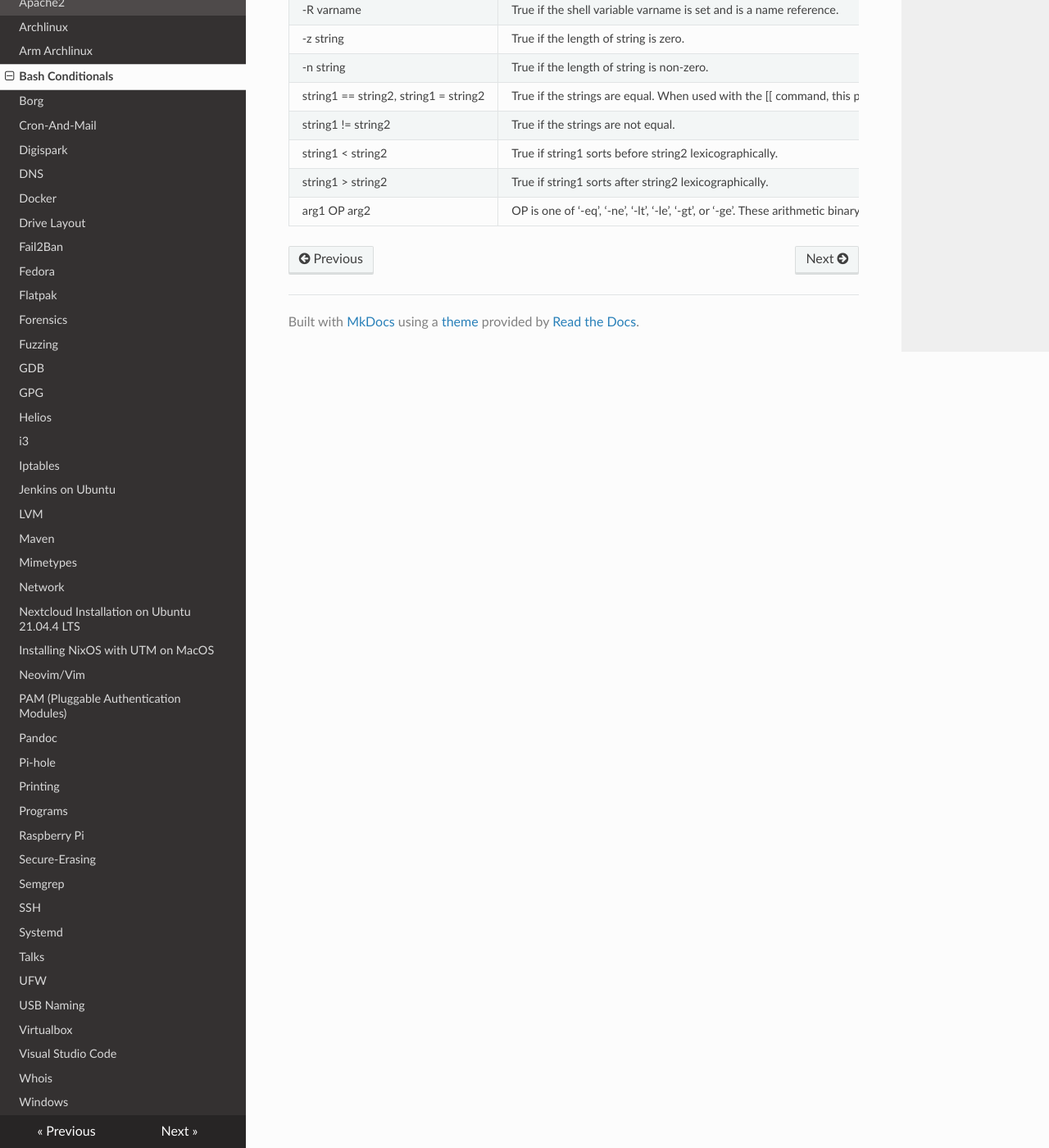
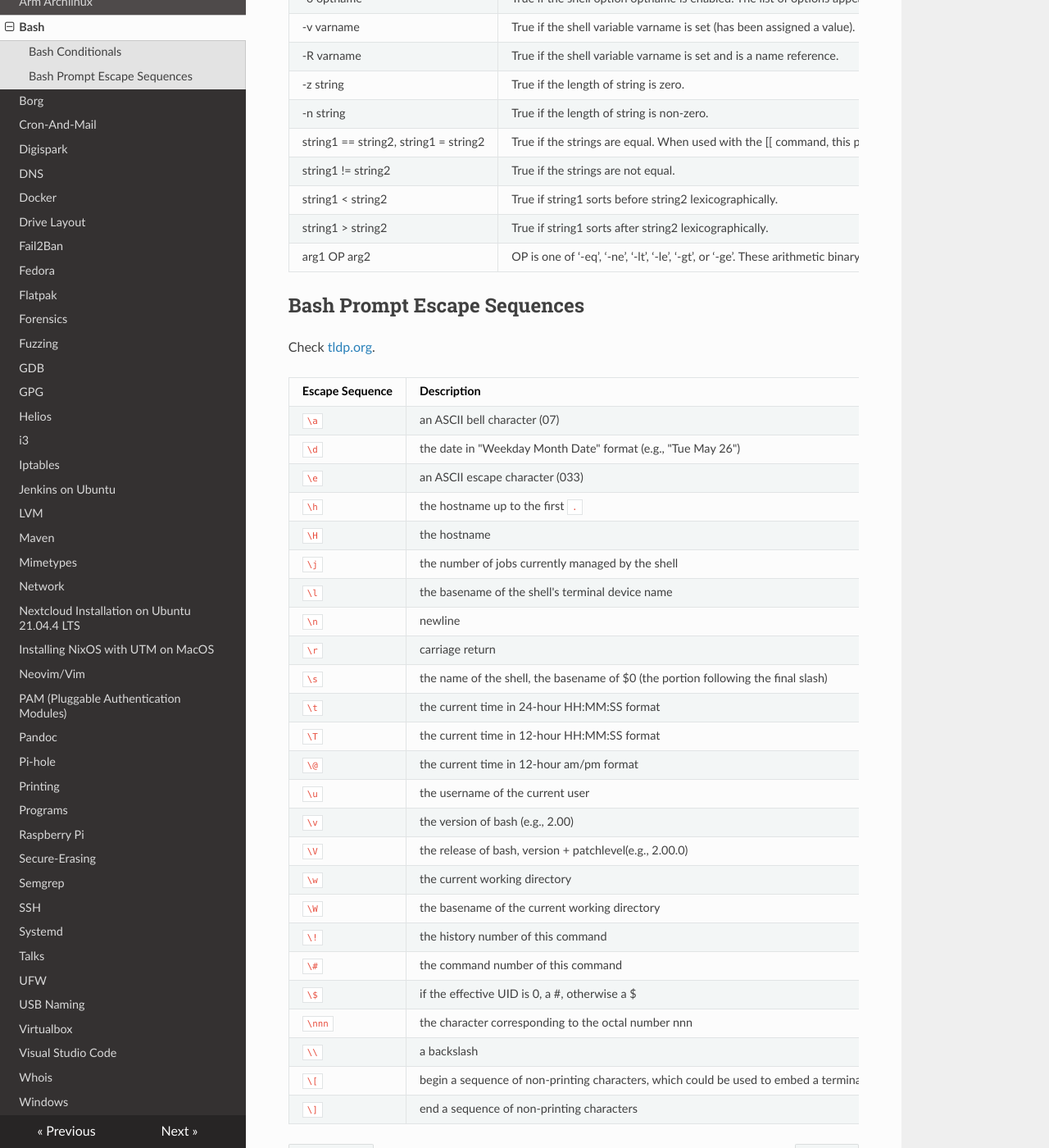
Before and after one commit to Maaxxs/wiki, an MkDocs documentation site: the page built from docs/bash.md, in a window 1280 px wide and 1400 px high, scrolled down 1158 px. Shown: the whole window at 82% size. Built offline with MkDocs 1.6.1, drawn with Linux system fonts in a browser that asks for light colours; nearby versions of some CDN libraries; some of the changed text lies outside the part shown.

Commit message:
Add bash prompt sequences

```diff
--- a/docs/bash_conditionals.md
+++ b/docs/bash.md
@@ -1,11 +1,13 @@
-# Bash Conditionals
+# Bash
+
+## Bash Conditionals
 
 Check [6.4 Bash Conditional
 Expressions](https://www.gnu.org/savannah-checkouts/gnu/bash/manual/bash.html)
 for more information.
 
 
-| Option | Explanation |
+| Option | Explanation
 | --- | --- |
 | -a file | True if file exists.
 | -b file | True if file exists and is a block special file.
@@ -41,3 +43,36 @@ for more information.
 | string1 < string2 | True if string1 sorts before string2 lexicographically.
 | string1 > string2 | True if string1 sorts after string2 lexicographically.
 | arg1 OP arg2 | OP is one of ‘-eq’, ‘-ne’, ‘-lt’, ‘-le’, ‘-gt’, or ‘-ge’. These arithmetic binary operators return true if arg1 is equal to, not equal to, less than, less than or equal to, greater than, or greater than or equal to arg2, respectively. Arg1 and arg2 may be positive or negative integers. When used with the [[ command, Arg1 and Arg2 are evaluated as arithmetic expressions (see Shell Arithmetic).
+
+
+## Bash Prompt Escape Sequences
+
+Check [tldp.org](https://tldp.org/HOWTO/Bash-Prompt-HOWTO/bash-prompt-escape-sequences.html).
+
+| Escape Sequence | Description
+| --------------- | -----------
+| `\a`            | an ASCII bell character (07)
+| `\d`            | the date  in  "Weekday  Month  Date"  format (e.g., "Tue May 26")
+| `\e`            | an ASCII escape character (033)
+| `\h`            | the hostname up to the first `.`
+| `\H`            | the hostname
+| `\j`            | the  number of jobs currently managed by the shell
+| `\l`            | the basename of the shell's terminal  device name
+| `\n`            | newline
+| `\r`            | carriage return
+| `\s`            | the  name  of  the shell, the basename of $0 (the portion following the final slash)
+| `\t`            | the current time in 24-hour HH:MM:SS format
+| `\T`            | the current time in 12-hour HH:MM:SS format
+| `\@`            | the current time in 12-hour am/pm format
+| `\u`            | the username of the current user
+| `\v`            | the version of bash (e.g., 2.00)
+| `\V`            | the release of bash,  version  +  patchlevel(e.g., 2.00.0)
+| `\w`            | the current working directory
+| `\W`            | the  basename  of the current working directory
+| `\!`            | the history number of this command
+| `\#`            | the command number of this command
+| `\$`            | if the effective UID is 0, a #, otherwise a $
+| `\nnn`          | the  character  corresponding  to  the octal number nnn
+| `\\`            | a backslash
+| `\[`            | begin a sequence of non-printing characters, which could be used to embed a terminal control sequence into the prompt
+| `\]`            | end a sequence of non-printing characters
```
